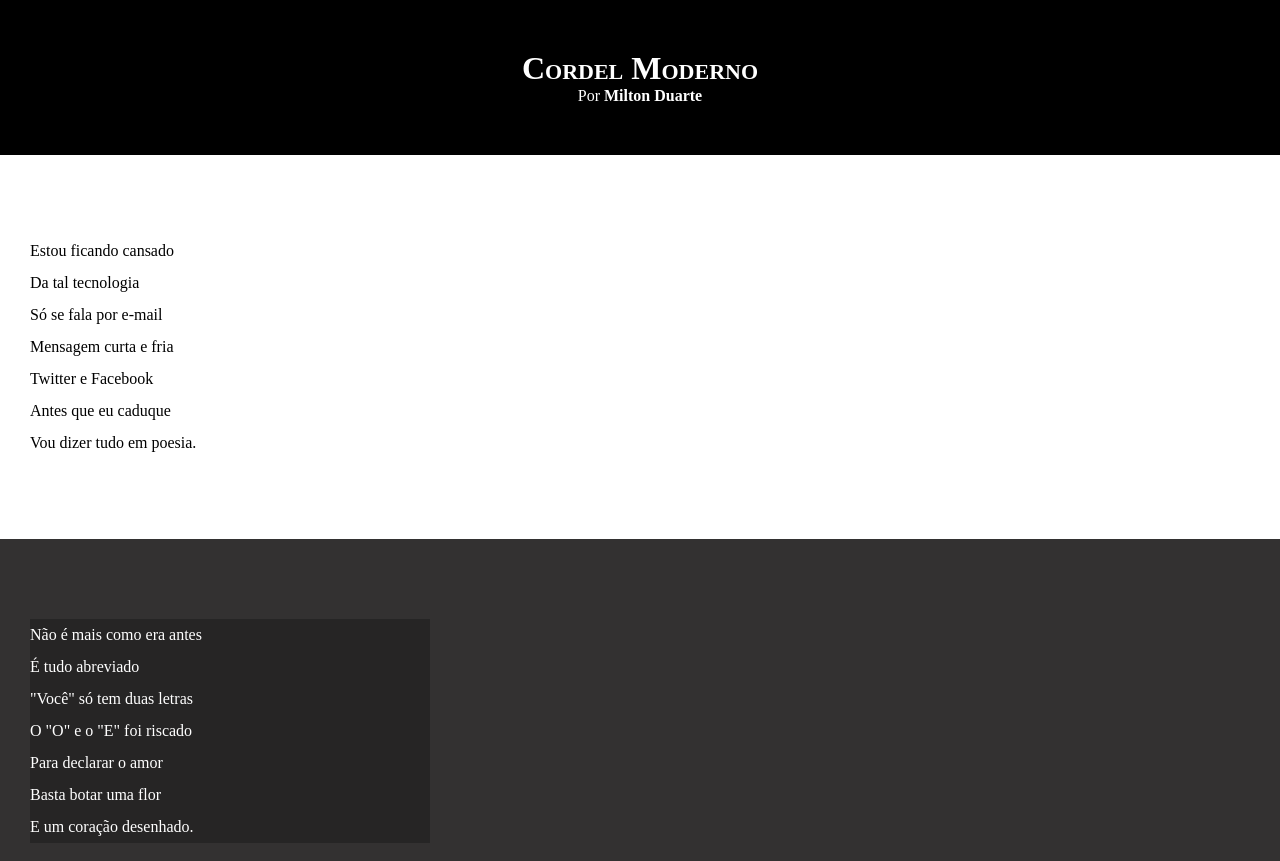
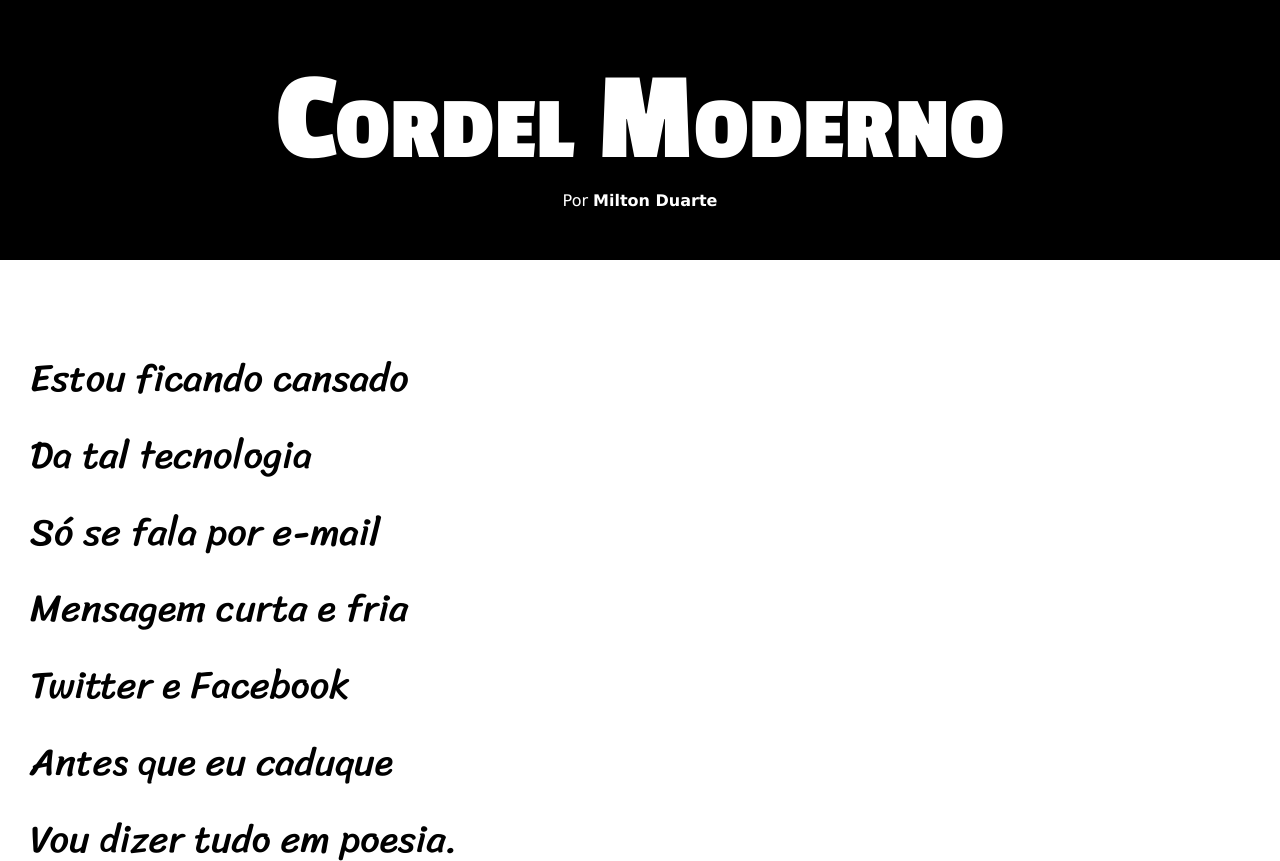
Before and after one commit to Geraldomlimajr/exemplos-de-sites, a plain HTML site: page cordel/index.html in a window 1280 px wide. Shown: the top 861 px of the page. Drawn offline with Linux system fonts and the light colour scheme.

Commit message:
Atualiação das fontes

```diff
--- a/cordel/style.css
+++ b/cordel/style.css
@@ -1,4 +1,13 @@
 @charset "UTF-8";
+
+@import url('https://fonts.googleapis.com/css2?family=Oswald:wght@200..700&family=Passion+One:wght@400;700;900&display=swap');
+@import url('https://fonts.googleapis.com/css2?family=Oswald:wght@200..700&family=Passion+One:wght@400;700;900&family=Sriracha&display=swap');
+
+:root{
+    --fonte1: Verdana, Geneva, Tahoma, sans-serif;
+    --fonte2:"Passion One", sans-serif;
+    --fonte3:"Sriracha", cursive;
+}
 *{
     margin: 0;
     padding: 0;
@@ -6,6 +15,8 @@
 html, body{
     min-height: 100vh;
     background-color: darkgray;
+    font-family: var(--fonte1);
+
 
 }
 header{
@@ -13,10 +24,13 @@ header{
     color: white;
     text-align: center;
 
+
 }
 header > h1{
     padding-top: 50px;
     font-variant: small-caps;
+    font-family: var(--fonte2);
+    font-size: 10vw;
 }
 header > p{
     padding-bottom: 50px;
@@ -36,6 +50,8 @@ section{
     padding-bottom: 10vh;
     line-height: 2em;
     padding-left: 30px;
+    font-family: var(--fonte3);
+    font-size: 3vw;
 }
 section.normal{
     background-color: white;
@@ -46,7 +62,8 @@ section.imagem{
     color: white;
 }
 section.imagem > p{
-    width: 400px;
+    display: inline-block;
+    padding: 5px;
     background-color:rgba(0, 0, 0, 0.25) ;
 }
 
```
Also changed, not shown: cordel/index.html (+2 -0 lines).
